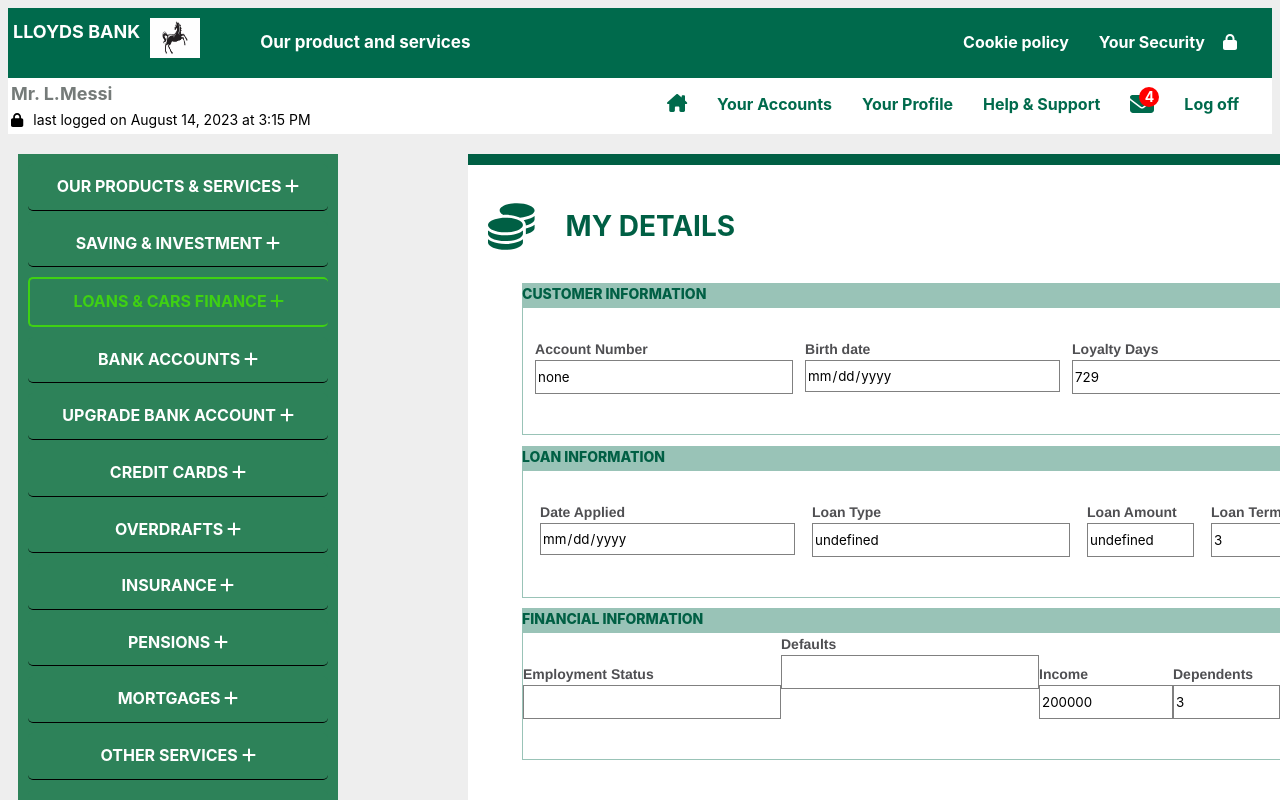
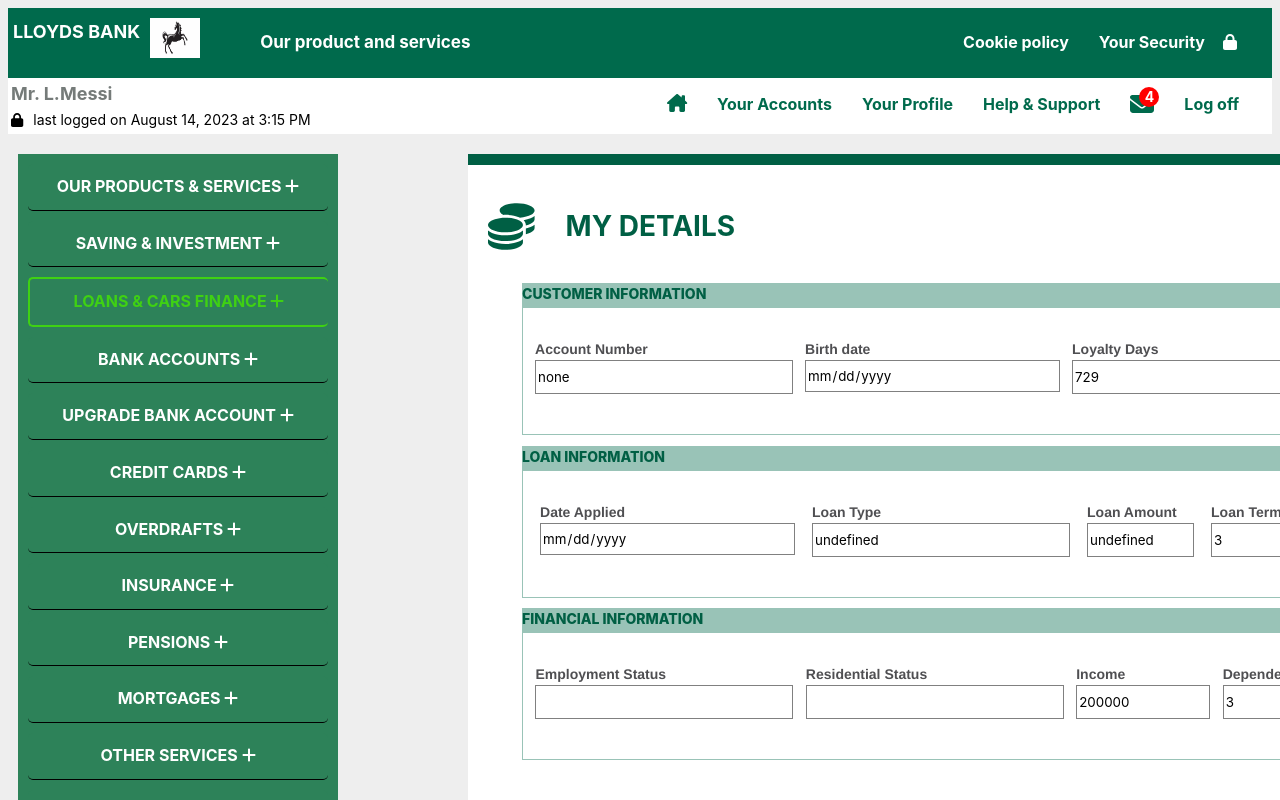
Before and after one commit to Safo-Samson/customer-interface-decisioning, a React (Vite) app: page /CustomerInfo in a window 1280 px wide. Shown: the top 800 px of the page. Built offline with nearby package versions, Linux system fonts and the light colour scheme.

Commit message:
remove defaults

```diff
--- a/src/App.jsx
+++ b/src/App.jsx
@@ -29,7 +29,7 @@ function App() {
           path="/CustomerInfo"
           element={
             <>
-              <CombinedBar /> <InfoCombined />
+              <CombinedBar /> <InfoCombined /> <Footer/>
             </>
           }
         />
@@ -37,7 +37,7 @@ function App() {
           path="/NewLoan"
           element={
             <>
-              <CombinedBar /> <NewLoan />
+              <CombinedBar /> <NewLoan /> <Footer/>
             </>
           }
         />
@@ -47,6 +47,7 @@ function App() {
             <>
               <CombinedBar />
               <SoftCombined />
+              <Footer/>
             </>
           }
         />
@@ -56,6 +57,7 @@ function App() {
             <>
               <CombinedBar />
               <ModelDecision />
+              <Footer/>
             </>
           }
         />
--- a/src/components/InformationCheck/InformationCheck.jsx
+++ b/src/components/InformationCheck/InformationCheck.jsx
@@ -168,19 +168,19 @@ const InformationCheck= () => {
                                     readOnly
                                 />
                             </div>
-                        <div className="defaults">
-                                <label htmlFor="defaults"> Defaults</label>
+                            <div className="residentialStatus">
+                                <label htmlFor="residentialStatus"> Residential Status</label>
                                 <input
-                                    value={defaults}
-                                    onChange={(e) => setDefaults(e.target.value)}
-                                    type = "defaults"
+                                    value={residentialStatus}
+                                    onChange={(e) => setResidential(e.target.value)}
+                                    type = "residentialStatus"
                                     placeholder=""
-                                    id="defaults"
-                                    name="defaults"
+                                    id="residentialStatus"
+                                    name="residentialStatus"
                                     readOnly
                                 />
+                            </div>
 
-                        </div>
                         <div className="income">
                                 <label htmlFor="income"> Income</label>
                                 <input
@@ -207,18 +207,7 @@ const InformationCheck= () => {
                                 />
                             </div>
 
-                            <div className="residentialStatus">
-                                <label htmlFor="residentialStatus"> Residential Status</label>
-                                <input
-                                    value={residentialStatus}
-                                    onChange={(e) => setResidential(e.target.value)}
-                                    type = "residentialStatus"
-                                    placeholder=""
-                                    id="residentialStatus"
-                                    name="residentialStatus"
-                                    readOnly
-                                />
-                            </div>
+
 
 
 
```
